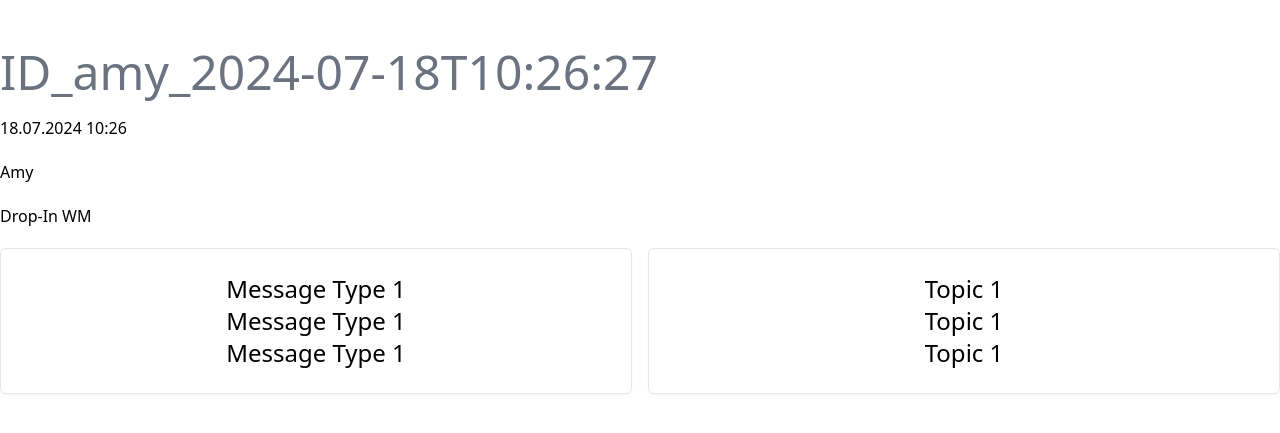
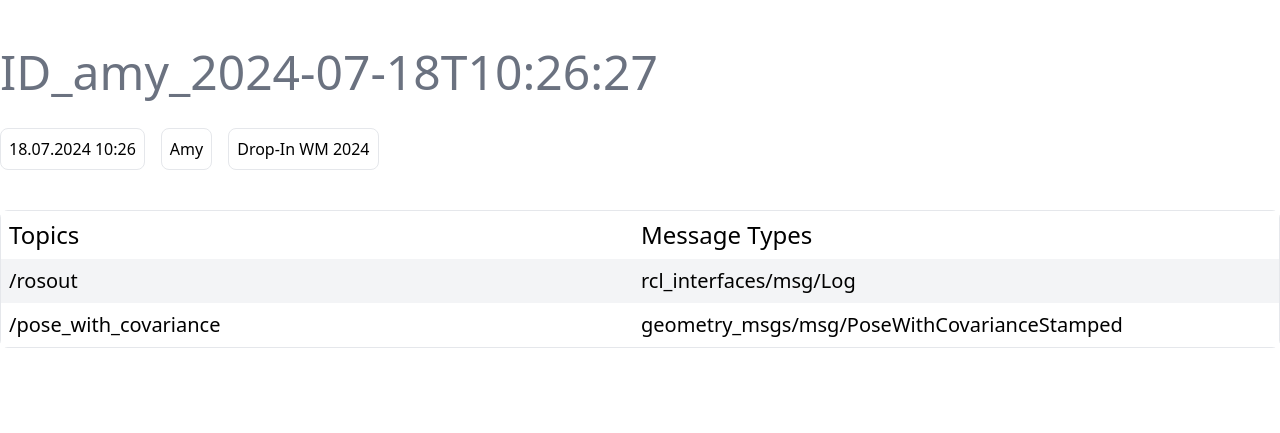
Before and after one commit to bit-bots/rosbag_search, a Flask app: page /bag in a window 1280 px wide. Shown: the top 433 px of the page. Run offline with Flask 3, Linux system fonts and the light colour scheme; some libraries are stand-ins or nearby versions.

Commit message:
added table  for bag view + improve visuals

```diff
--- a/rosbag_search/templates/bag.html
+++ b/rosbag_search/templates/bag.html
@@ -12,26 +12,35 @@
         <h1 class="text-5xl mt-12 mb-3 font-light text-gray-500">
             ID_amy_2024-07-18T10:26:27
         </h1>
-        <div class="mt-5 mb-5">
-            18.07.2024 10:26
+        <div class="flex flex-row justify-start gap-4">
+            <div class="mt-5 mb-5 border rounded-lg p-2">
+                18.07.2024 10:26
+            </div>
+            <div class="mt-5 mb-5 border rounded-lg p-2">
+                Amy
+            </div>
+            <div class="mt-5 mb-5 border rounded-lg p-2">
+                Drop-In WM 2024
+            </div>
         </div>
-        <div class="mt-5 mb-5 ">
-            Amy
-        </div>
-        <div class="mt-5 mb-5 ">
-            Drop-In WM
-        </div>
-        <div class="flex flex-row gap-4 justify-between mt-5 text-2xl font-medium">
-            <div class="border rounded-md shadow-sm w-2/3 py-6 flex flex-col items-center ">
-                <div>Message Type 1</div>
-                <div>Message Type 1</div>
-                <div>Message Type 1</div>
-            </div>
-            <div class="border rounded-md shadow-sm w-2/3 py-6 flex flex-col items-center ">
-                <div>Topic 1</div>
-                <div>Topic 1</div>
-                <div>Topic 1</div>
-            </div>
+
+        <div class="flex flex-row mt-5 text-xl font-medium border rounded-lg ">
+            <table class="table-fixed w-full ">
+                <tbody>
+                  <tr class="bg-white ">
+                    <td class="p-2 text-2xl font-medium text-black">Topics</td>
+                    <td class="text-2xl font-medium text-black">Message Types</td>
+                  </tr>
+                  <tr class="odd:bg-white even:bg-gray-100">
+                    <td class="p-2">/rosout </td>
+                    <td>rcl_interfaces/msg/Log</td>
+                  </tr>
+                  <tr class="odd:bg-white even:bg-gray-100">
+                    <td class="p-2">/pose_with_covariance </td>
+                    <td>geometry_msgs/msg/PoseWithCovarianceStamped </td>
+                  </tr>
+                </tbody>
+              </table>
         </div>
     </div>
 </body>
```
